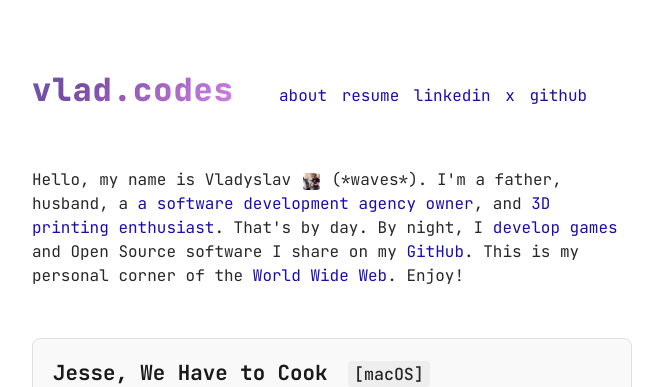
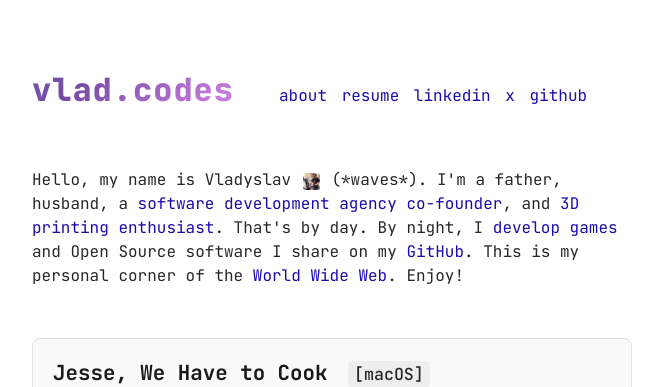
Before and after one commit to vshvedov/vladcodes, a Jekyll site: the page built from index.html, in a window 1280 px wide. Shown: the top 387 px of the page, without its empty margins (308-971 px from the left). Built offline with Jekyll 4.4.1, drawn with Linux system fonts in a browser that asks for light colours.

Commit message:
Update personal description to reflect current role as a software development agency co-founder

```diff
--- a/index.html
+++ b/index.html
@@ -6,7 +6,7 @@ layout: default
 
 <div class="about">
   <p class="about">
-    Hello, my name is Vladyslav <img class="userpic" src="/assets/img/favicon.jpg" /> (*waves*). I'm a father, husband, a <a href="https://omniprag.com" target="blank">a software development agency owner</a>,
+    Hello, my name is Vladyslav <img class="userpic" src="/assets/img/favicon.jpg" /> (*waves*). I'm a father, husband, a <a href="https://omniprag.com" target="blank">software development agency co-founder</a>,
     and <a href="https://www.thingiverse.com/thing:4808672" target="blank">3D printing enthusiast</a>. That's by day. By night,
     I <a href="https://itsybitsypixels.com" target="blank">develop games</a> and Open Source software I share on my <a href="https://github.com/vshvedov" target="blank">GitHub</a>.
     This is my personal corner of the <a href="/assets/img/404.gif" target="blank">World Wide Web</a>. Enjoy!
```
